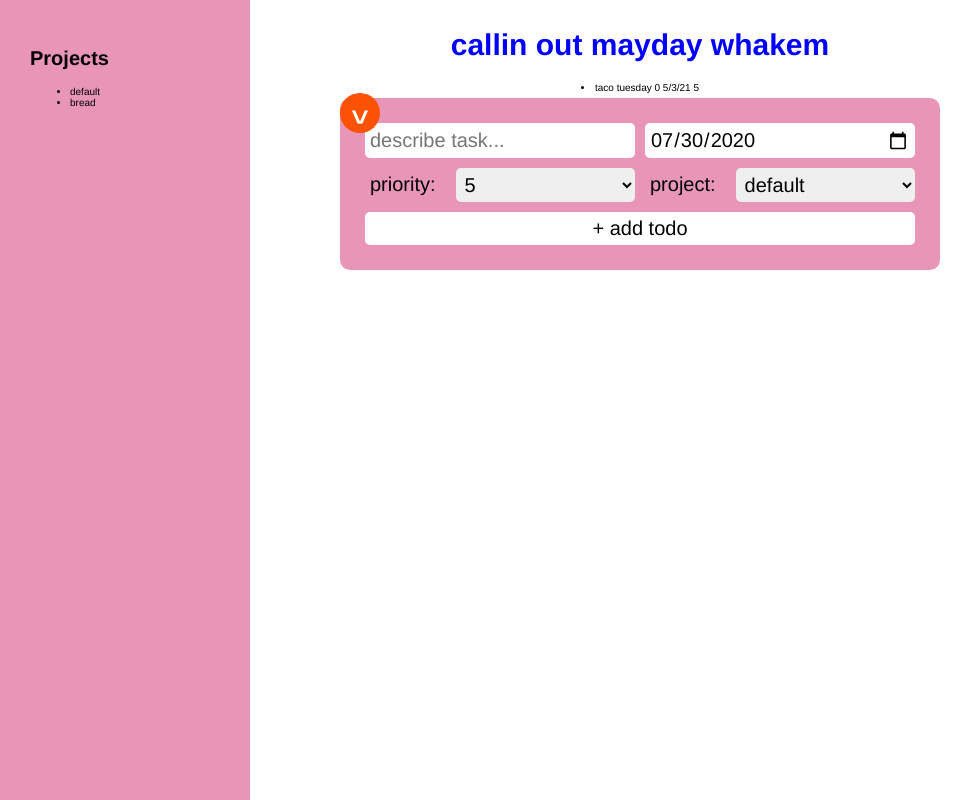
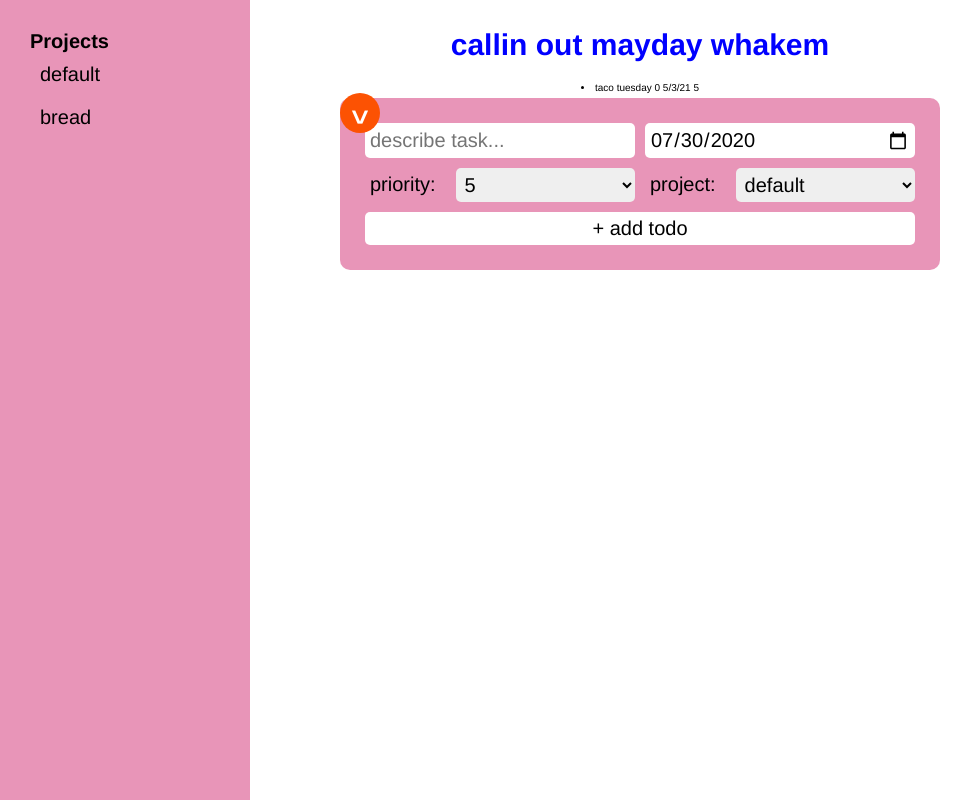
Before and after one commit to JaronArmiger/todo-list, a website built with webpack: page dist/index.html in a window 1280 px wide. Shown: the whole page, without its empty margins (0-972 px from the left). Built offline with nearby package versions, Linux system fonts and the light colour scheme.

Commit message:
style hovering over project LI

```diff
--- a/src/domManipulation.js
+++ b/src/domManipulation.js
@@ -103,8 +103,9 @@ const createProjectOption = (project) => {
 
 const createProjectLi = (project) => {
   const li = document.createElement('li');
-  li.setAttribute('id', `project-${project.id}`)
-  li.textContent = project.name
+  li.setAttribute('id', `project-${project.id}`);
+  li.setAttribute('class', 'project-li')
+  li.textContent = project.name;
   return li;
 }
 
--- a/styles/style.css
+++ b/styles/style.css
@@ -1,5 +1,6 @@
 :root {
   --main-bg-color: rgba(209, 44, 115, 0.5);
+  --main-darker: rgba(209, 44, 115, 0.9);
 }
 
 * {
@@ -23,6 +24,13 @@ h1 {
 
 h2 {
   font-size: 2rem;
+  margin: 0;
+}
+
+ul {
+  margin: 0;
+  padding: 0;
+  list-style: none;
 }
 
 #side-bar {
@@ -33,6 +41,21 @@ h2 {
   width: 25rem;
   padding: 3rem;
   background-color: var(--main-bg-color);
+}
+
+.project-li {
+  font-size: 2rem;
+  padding: 1rem;
+  cursor: pointer;
+  border-radius: .5rem;
+}
+
+.project-li:hover {
+  background-color: var(--main-darker);
+}
+
+.active-project {
+  background-color: var(--main-darker);
 }
 
 .form-wrapper {
```
